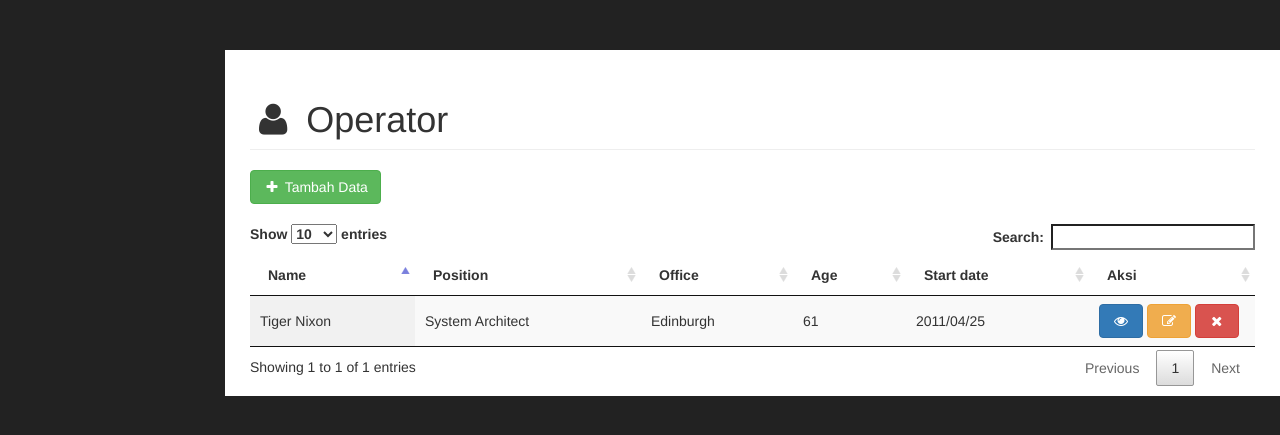
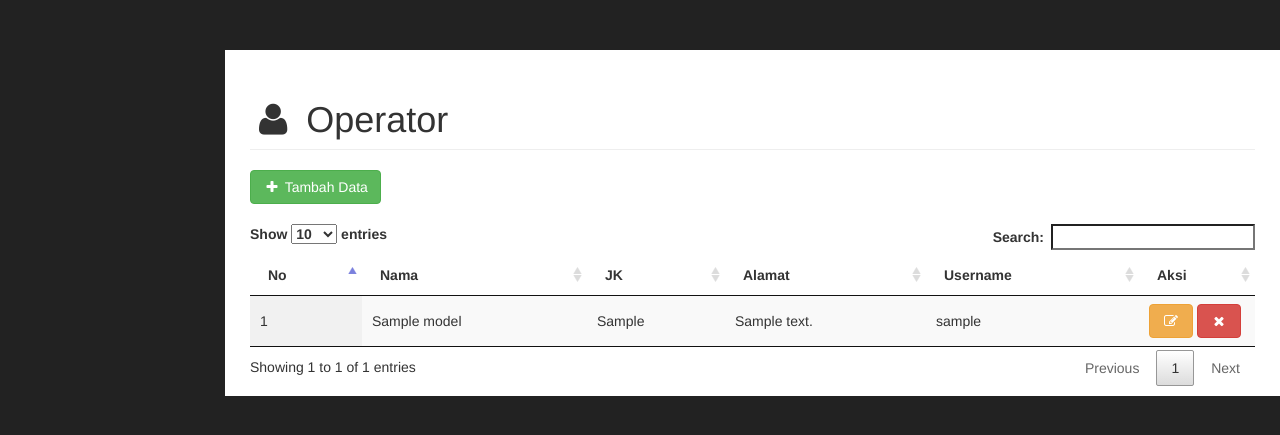
Before and after one commit to andhikayuana/rental-motor, a PHP site: template app/views/operator/index.php in a window 1280 px wide. Shown: the top 435 px of the page. Run offline with PHP 8.4, Linux system fonts and the light colour scheme; the template is opened without the code that fills it: most values are stand-ins (such as "Sample title", 1, 10 or a date in 2020); data that the repository does not hold is empty.

Commit message:
operator

```diff
--- a/app/views/operator/create.php
+++ b/app/views/operator/create.php
@@ -15,7 +15,7 @@
 
                 <div class="row">
                     <div class="col-lg-12">
-                        <?php $this->outputPartial('operator/_form'); ?>
+                        <?php $this->outputPartial('operator/_form',['url'=>$this->location('operator/create')]); ?>
                     </div>
                 </div>
                 <!-- /.row -->
--- a/app/views/operator/index.php
+++ b/app/views/operator/index.php
@@ -21,28 +21,29 @@
                         <table id="dataTable" class="display" cellspacing="0" width="100%">
                             <thead>
                                 <tr>
-                                    <th>Name</th>
-                                    <th>Position</th>
-                                    <th>Office</th>
-                                    <th>Age</th>
-                                    <th>Start date</th>
-                                    <th width="130">Aksi</th>
+                                    <th>No</th>
+                                    <th>Nama</th>
+                                    <th>JK</th>
+                                    <th>Alamat</th>
+                                    <th>Username</th>
+                                    <th width="80">Aksi</th>
                                 </tr>
                             </thead>
 
                             <tbody>
-                                <tr>
-                                    <td>Tiger Nixon</td>
-                                    <td>System Architect</td>
-                                    <td>Edinburgh</td>
-                                    <td>61</td>
-                                    <td>2011/04/25</td>
-                                    <td>
-                                        <a href="#" class="btn btn-primary"><i class="fa fa-fw fa-eye"></i></a>
-                                        <a href="<?=$this->location('operator/update');?>" class="btn btn-warning"><i class="fa fa-fw fa-edit"></i></a>
-                                        <a href="#" class="btn btn-danger"><i class="fa fa-fw fa-remove"></i></a>
-                                    </td>
-                                </tr>
+                                <?php foreach ($model as $row): ?>
+                                    <tr>
+                                        <td><?=$row->id_operator;?></td>
+                                        <td><?=$row->nama;?></td>
+                                        <td><?=$row->jk;?></td>
+                                        <td><?=$row->alamat;?></td>
+                                        <td><?=$row->username;?></td>
+                                        <td>
+                                            <a href="<?=$this->location('operator/update/'.$row->id_operator);?>" class="btn btn-warning"><i class="fa fa-fw fa-edit"></i></a>
+                                            <a href="<?=$this->location('operator/delete/'.$row->id_operator);?>" class="btn btn-danger" onclick="return confirm('Hapus data?');"><i class="fa fa-fw fa-remove"></i></a>
+                                        </td>
+                                    </tr>
+                                <?php endforeach ?>
 
                             </tbody>
                         </table>
--- a/app/views/operator/update.php
+++ b/app/views/operator/update.php
@@ -15,7 +15,7 @@
 
                 <div class="row">
                     <div class="col-lg-12">
-                        <?php $this->outputPartial('operator/_form'); ?>
+                        <?php $this->outputPartial('operator/_form',['url'=>$this->location('operator/update/'.$model->id_operator),'model'=>$model]); ?>
                     </div>
                 </div>
                 <!-- /.row -->
```
Also changed, not shown: app/Controllers/Operator.php (+63 -14 lines), app/views/operator/_form.php (+9 -9 lines).
